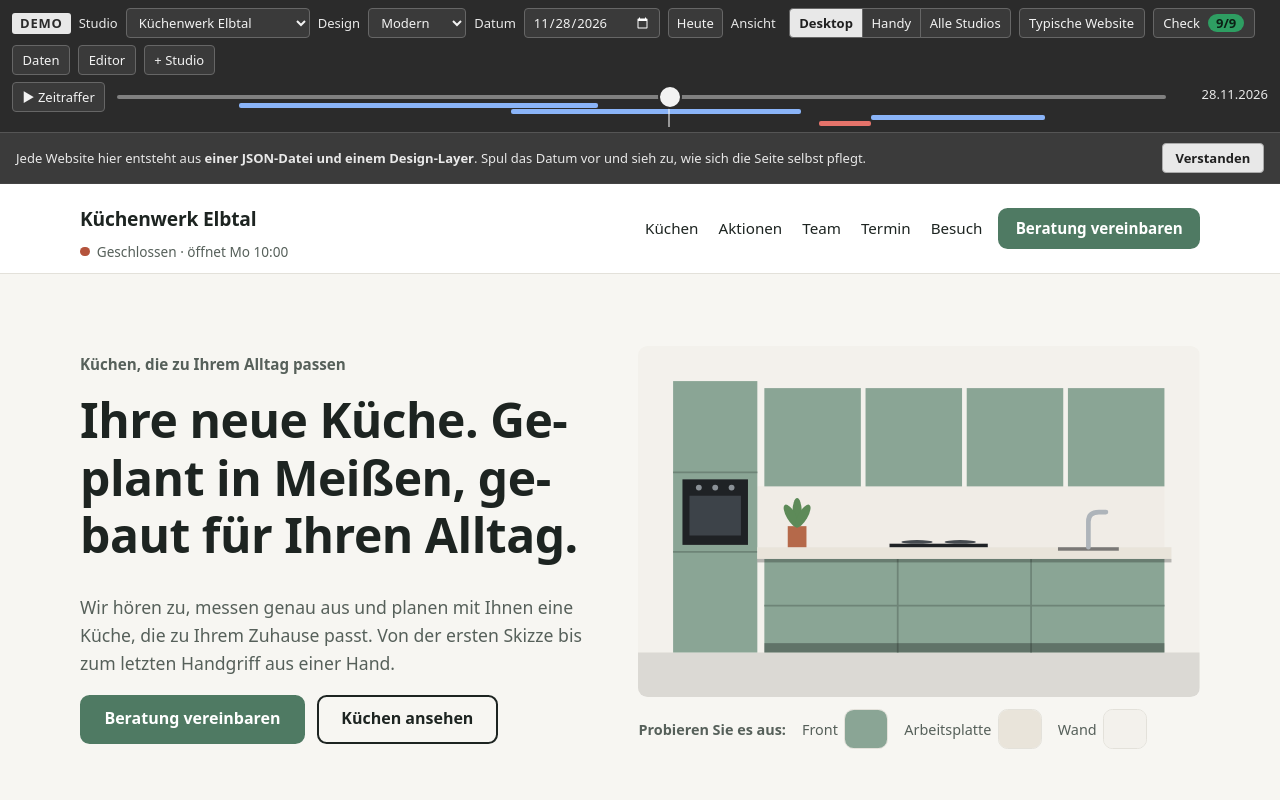
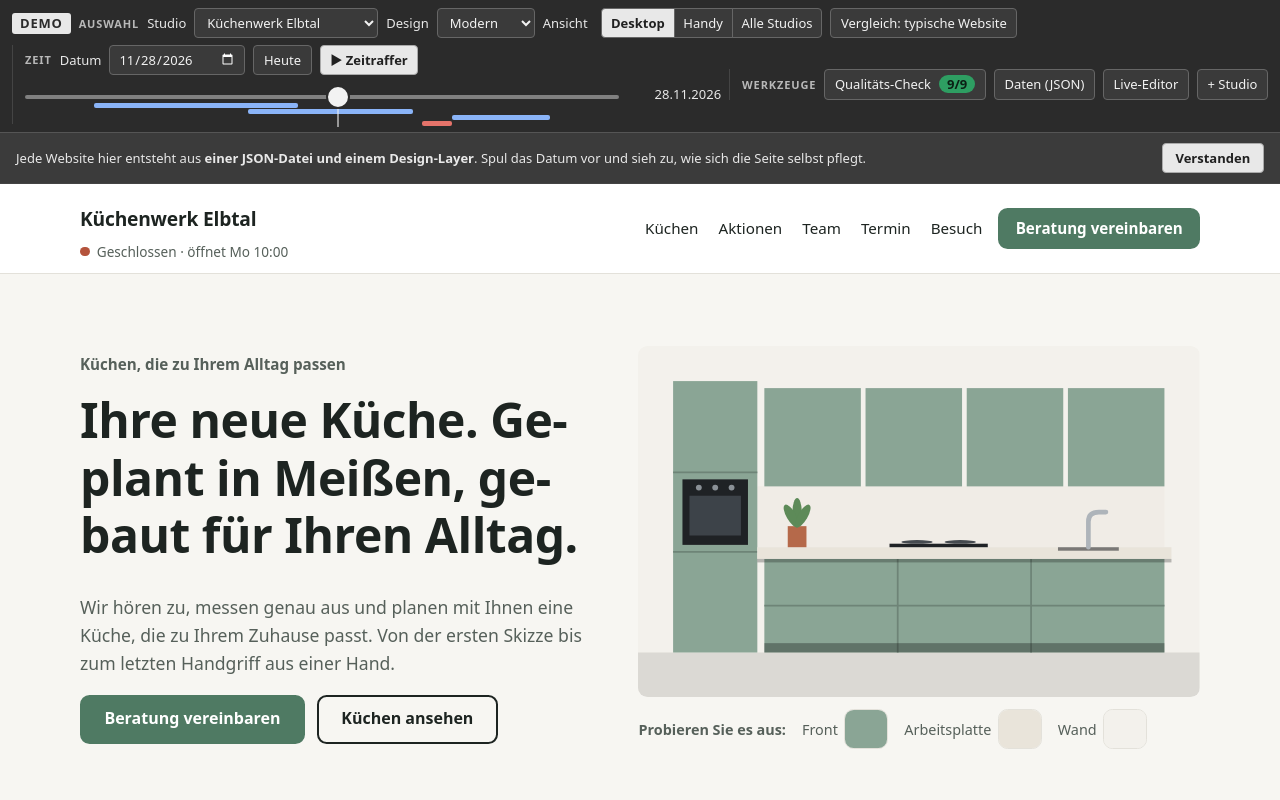
Before and after one commit to Julianm005/kuechenstudio-system, a plain HTML site: page index.html in a window 1280 px wide. Shown: the top 800 px of the page. Drawn offline with Linux system fonts and the light colour scheme.

Commit message:
Demo-Leiste: Auswahl, Zeit und Werkzeuge getrennt, klarere Beschriftung
Co-Authored-By: Claude Sonnet 5.5 <noreply@anthropic.com>
Claude-Session: https://claude.ai/code/session_01FBHSsvVw6J8HwwUZra7LZJ

```diff
--- a/css/demo.css
+++ b/css/demo.css
@@ -95,7 +95,7 @@ body {
   gap: 0.5rem;
 }
 
-.leiste-feld input[type="date"],
+.leiste-gruppe input[type="date"],
 .leiste-feld button,
 .leiste-feld select {
   min-height: 1.9rem;
@@ -119,6 +119,37 @@ body {
   color: #f2f2f2;
   font: inherit;
   cursor: pointer;
+}
+
+/* Gruppen der Leiste: Auswahl, Zeit, Werkzeuge */
+.leiste-gruppe {
+  display: flex;
+  flex-wrap: wrap;
+  align-items: center;
+  gap: 0.4rem 0.5rem;
+}
+
+.leiste-gruppe + .leiste-gruppe {
+  padding-left: 0.75rem;
+  border-left: 1px solid #444;
+}
+
+.leiste-gruppe-zeit { flex: 1 1 26rem; }
+
+.leiste-gruppe-titel {
+  color: #b8b8b8;
+  font-size: 11px;
+  font-weight: 600;
+  letter-spacing: 0.08em;
+  text-transform: uppercase;
+}
+
+.leiste-knopf.leiste-knopf-haupt,
+.leiste-knopf.leiste-knopf-haupt:hover {
+  border-color: #aaa;
+  background: #e8e8e8;
+  color: #202020;
+  font-weight: 600;
 }
 
 .leiste-knopf:hover,
@@ -242,12 +273,12 @@ body {
 .check p { margin: 0.15rem 0 0; color: #c4c4c4; }
 .check-zeichen { font-size: 1.1rem; }
 
-.leiste-feld input[type="date"] { color-scheme: dark; }
+.leiste-gruppe input[type="date"] { color-scheme: dark; }
 .leiste-feld button { cursor: pointer; }
 .leiste-feld button:hover { background: #4a4a4a; }
 
 /* Datum weicht vom echten Heute ab: auffällig markieren */
-.leiste-feld input.simuliert {
+.leiste-gruppe input.simuliert {
   border-color: #f2b84b;
   box-shadow: 0 0 0 1px #f2b84b;
 }
@@ -753,7 +784,7 @@ body {
 /* Touch: größere Ziele auf dem Handy und bei grobem Zeiger */
 @media (max-width: 720px), (pointer: coarse) {
   .leiste-knopf,
-  .leiste-feld input[type="date"],
+  .leiste-gruppe input[type="date"],
   .leiste-feld button,
   .leiste-feld select,
   .ansicht-knoepfe button,
--- a/js/app.js
+++ b/js/app.js
@@ -126,17 +126,14 @@ function baueLeiste() {
       <span class="leiste-marke">Demo</span>
       <button type="button" class="leiste-knopf leiste-menue" id="leiste-menue" aria-expanded="false" aria-controls="leiste-felder">Steuerung</button>
       <div class="leiste-felder" id="leiste-felder" role="group" aria-label="Demo-Steuerung">
+      <div class="leiste-gruppe" role="group" aria-label="Auswahl">
+        <span class="leiste-gruppe-titel" aria-hidden="true">Auswahl</span>
         <label class="leiste-feld">Studio
           <select id="wahl-studio">${studioOptionen()}</select>
         </label>
         <label class="leiste-feld">Design
           <select id="wahl-theme">${optionen(Object.entries(THEMES))}</select>
         </label>
-      <span class="leiste-feld">
-        <label class="leiste-feld" for="wahl-datum" title="Datum simulieren">Datum</label>
-        <input type="date" id="wahl-datum" required>
-        <button type="button" id="wahl-heute">Heute</button>
-      </span>
         <fieldset class="ansicht-wahl">
           <legend>Ansicht</legend>
           <span class="ansicht-knoepfe">
@@ -144,26 +141,36 @@ function baueLeiste() {
               `<button type="button" data-ansicht="${schluessel}" aria-pressed="false">${text}</button>`).join('')}
           </span>
         </fieldset>
-      <button type="button" class="leiste-knopf" id="wahl-typisch" aria-pressed="false">Typische Website</button>
-      <button type="button" class="leiste-knopf" id="wahl-check" aria-expanded="false" aria-controls="panel-check">
-        <span title="Qualitäts-Check">Check</span> <span class="badge" id="check-badge"></span>
-      </button>
-      <button type="button" class="leiste-knopf" id="wahl-daten" aria-expanded="false" aria-controls="panel-daten">
-        Daten
-      </button>
-      <button type="button" class="leiste-knopf" id="wahl-editor" aria-expanded="false" aria-controls="panel-editor">
-        Editor
-      </button>
-      <button type="button" class="leiste-knopf" id="wahl-neu" aria-expanded="false" aria-controls="panel-neu">
-        + Studio
-      </button>
+        <button type="button" class="leiste-knopf" id="wahl-typisch" aria-pressed="false">Vergleich: typische Website</button>
+      </div>
+      <div class="leiste-gruppe leiste-gruppe-zeit" role="group" aria-label="Zeit">
+        <span class="leiste-gruppe-titel" aria-hidden="true">Zeit</span>
+        <label class="leiste-feld" for="wahl-datum">Datum</label>
+        <input type="date" id="wahl-datum" title="Datum simulieren" required>
+        <button type="button" class="leiste-knopf" id="wahl-heute">Heute</button>
+        <button type="button" class="leiste-knopf leiste-knopf-haupt" id="strahl-play" aria-pressed="false">▶ Zeitraffer</button>
         <div class="leiste-strahl">
-        <button type="button" class="leiste-knopf" id="strahl-play" aria-pressed="false">▶ Zeitraffer</button>
           <div class="strahl">
             <span class="strahl-spuren" id="strahl-spuren" aria-hidden="true"></span>
             <input type="range" id="strahl-regler" min="0" max="0" step="1" value="0" aria-label="Datum auf dem Zeitstrahl">
           </div>
           <output class="strahl-datum" id="strahl-datum" for="strahl-regler"></output>
+        </div>
+      </div>
+      <div class="leiste-gruppe" role="group" aria-label="Werkzeuge">
+        <span class="leiste-gruppe-titel" aria-hidden="true">Werkzeuge</span>
+        <button type="button" class="leiste-knopf" id="wahl-check" aria-expanded="false" aria-controls="panel-check">
+          Qualitäts-Check <span class="badge" id="check-badge"></span>
+        </button>
+        <button type="button" class="leiste-knopf" id="wahl-daten" aria-expanded="false" aria-controls="panel-daten">
+          Daten (JSON)
+        </button>
+        <button type="button" class="leiste-knopf" id="wahl-editor" aria-expanded="false" aria-controls="panel-editor">
+          Live-Editor
+        </button>
+        <button type="button" class="leiste-knopf" id="wahl-neu" aria-expanded="false" aria-controls="panel-neu">
+          + Studio
+        </button>
       </div>
       </div>
     </div>
```
Lines whose indentation alone changed are shown as unchanged.
